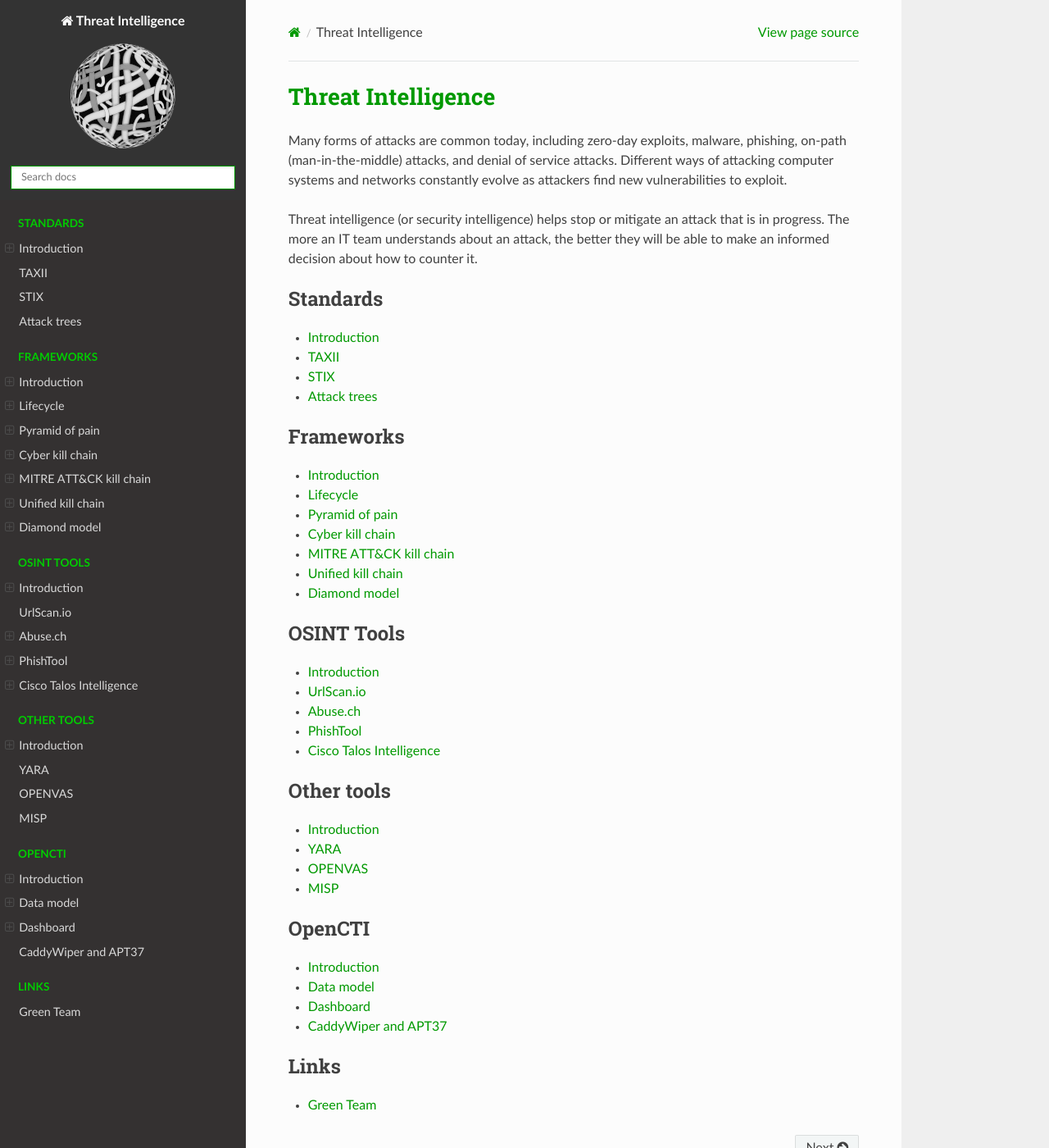
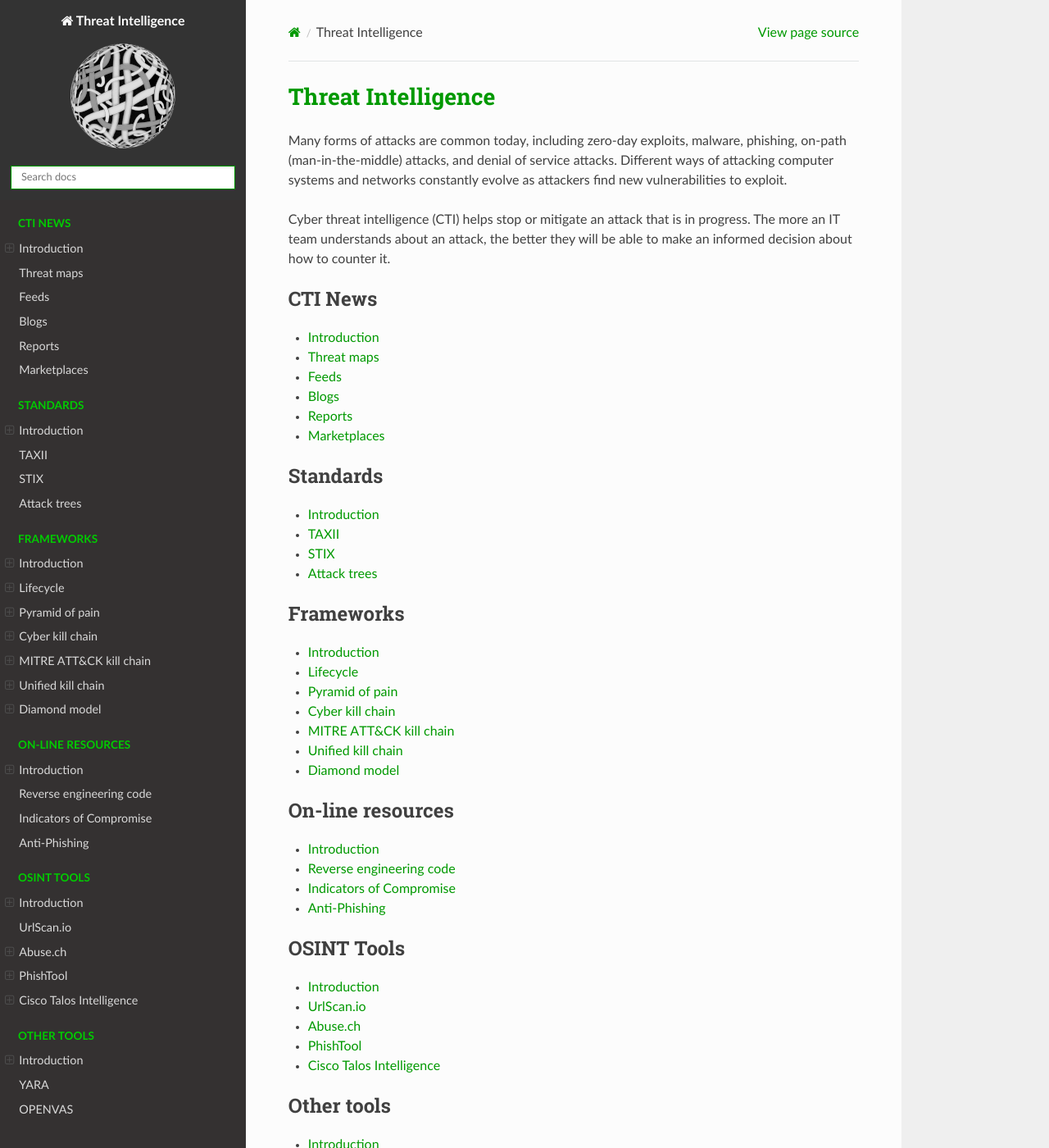
Before and after one commit to tymyrddin/blue-intel, a Sphinx documentation site: the page built from source/index.rst, in a window 1280 px wide and 1400 px high. Shown: the whole window at 82% size. Built offline with Sphinx 7.4.7 and the Read the Docs theme 2.0.0, drawn with Linux system fonts in a browser that asks for light colours.

```diff
--- /dev/null
+++ b/source/docs/analysis/README.md
@@ -0,0 +1,15 @@
+# Introduction
+
+## What?
+
+On-line tools supporting threat analysis.
+
+## Why?
+
+Sophisticated threats can get past automated cybersecurity.
+
+## How?
+
+* [Reverse engineering code](reverse.md)
+* [Indicators of Compromise](ioc.md)
+* [Anti-Phishing](phishing.md)
--- a/source/index.rst
+++ b/source/index.rst
@@ -5,8 +5,20 @@ Many forms of attacks are common today, including zero-day exploits, malware, ph
 attacks, and denial of service attacks. Different ways of attacking computer systems and networks constantly evolve
 as attackers find new vulnerabilities to exploit.
 
-Threat intelligence (or security intelligence) helps stop or mitigate an attack that is in progress. The more an
+Cyber threat intelligence (CTI) helps stop or mitigate an attack that is in progress. The more an
 IT team understands about an attack, the better they will be able to make an informed decision about how to counter it.
+
+.. toctree::
+   :maxdepth: 1
+   :includehidden:
+   :caption: CTI News
+
+   docs/cti/README.md
+   docs/cti/maps.md
+   docs/cti/feeds.md
+   docs/cti/blogs.md
+   docs/cti/reports.md
+   docs/cti/markets.md
 
 .. toctree::
    :maxdepth: 1
@@ -30,6 +42,16 @@ IT team understands about an attack, the better they will be able to make an inf
    docs/frameworks/mitre.md
    docs/frameworks/ukc.md
    docs/frameworks/diamond.md
+
+.. toctree::
+   :maxdepth: 1
+   :includehidden:
+   :caption: On-line resources
+
+   docs/analysis/README.md
+   docs/analysis/reverse.md
+   docs/analysis/ioc.md
+   docs/analysis/phishing.md
 
 .. toctree::
    :maxdepth: 1
```
Also changed, not shown: source/docs/analysis/ioc.md (added, +13 -0 lines), source/docs/analysis/phishing.md (added, +6 -0 lines), source/docs/analysis/reverse.md (added, +12 -0 lines), source/docs/cti/README.md (added, +18 -0 lines), source/docs/cti/blogs.md (added, +16 -0 lines), source/docs/cti/feeds.md (added, +9 -0 lines), source/docs/cti/maps.md (added, +17 -0 lines), source/docs/cti/markets.md (added, +3 -0 lines), source/docs/cti/reports.md (added, +6 -0 lines).
